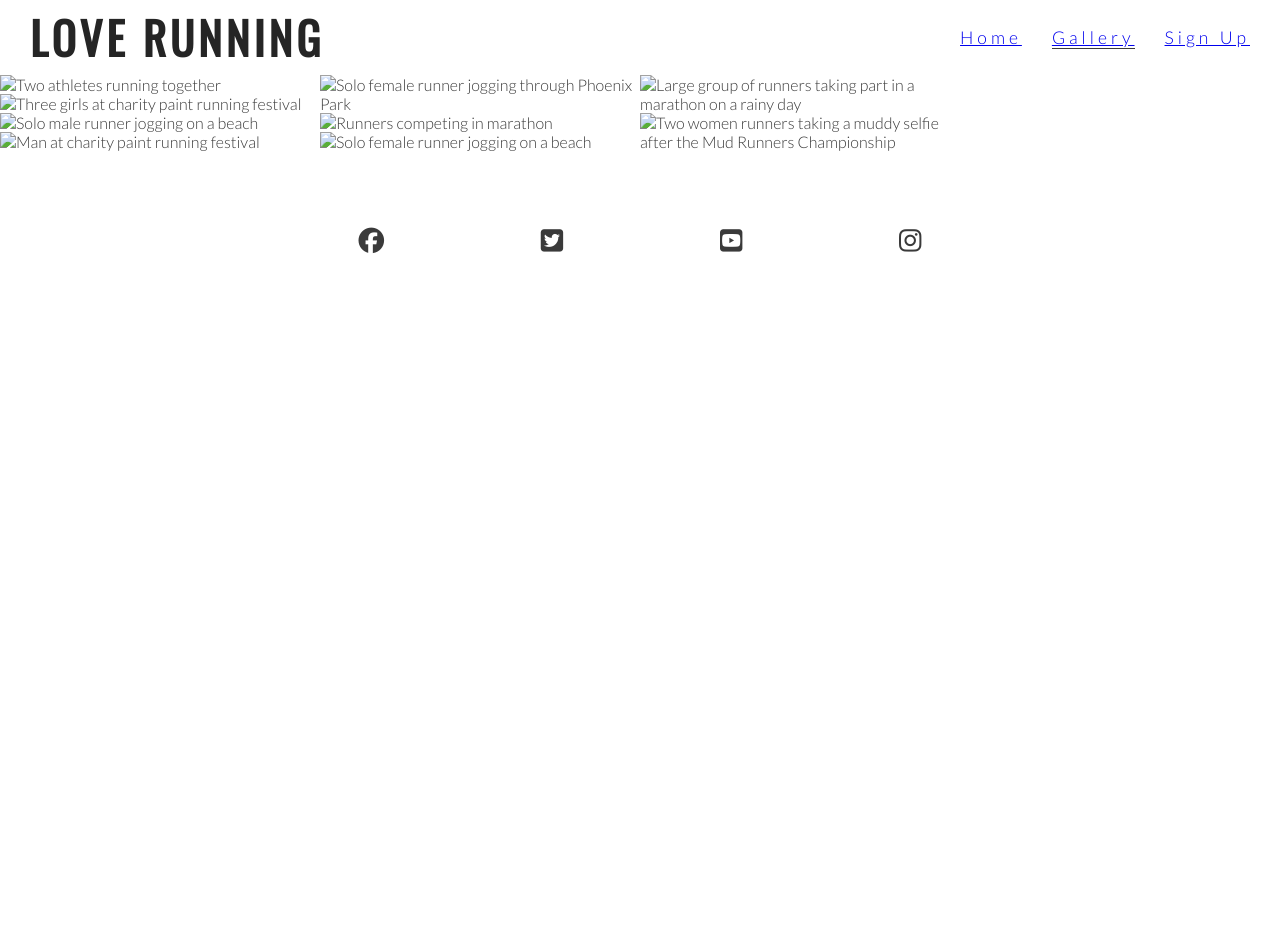
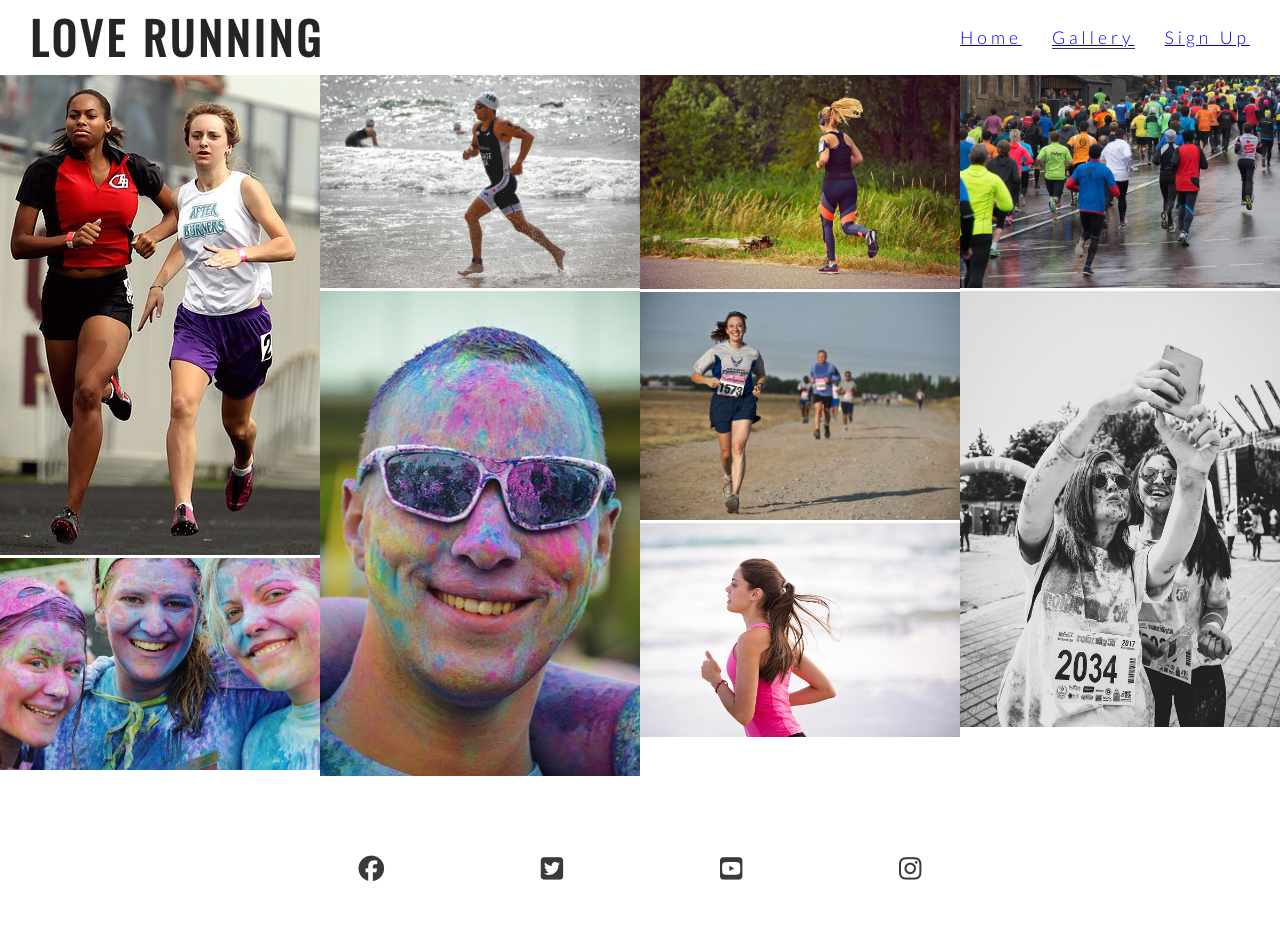
Before and after one commit to Barney40/love-running, a plain HTML site: page gallery.html in a window 1280 px wide. Before the commit the page ends 800 px from the top, so only its background shows below. Drawn offline with nearby package versions, Linux system fonts and the light colour scheme.

Commit message:
Amend gallery image links

```diff
--- a/gallery.html
+++ b/gallery.html
@@ -32,16 +32,15 @@
         </nav>
     </header>
     <section id="photos">
-        <img src="assets/images/athletes.jpg.url" alt="Two athletes running together">
-        <img src="assets/images/girls.jpg.url" alt="Three girls at charity paint running festival">
-        <img src="assets/images/runner3.jpg.url" alt="Solo male runner jogging on a beach">
-        <img src="assets/images/man.jpg.url" alt="Man at charity paint running festival">
-        <img src="assets/images/runner1.jpg.url" alt="Solo female runner jogging through Phoenix Park">
-        <img src="assets/images/runner2.jpg.url" alt="Runners competing in marathon">
-        <img src="assets/images/runner4.jpg.url" alt="Solo female runner jogging on a beach">
-        <img src="assets/images/running_gang.jpg.url"
-            alt="Large group of runners taking part in a marathon on a rainy day">
-        <img src="assets/images/mud-run.jpg.url"
+        <img src="assets/images/athletes.jpg" alt="Two athletes running together">
+        <img src="assets/images/girls.jpg" Three girls at charity paint running festival">
+        <img src="assets/images/runner3.jpg" alt="Solo male runner jogging on a beach">
+        <img src="assets/images/man.jpg" alt="Man at charity paint running festival">
+        <img src="assets/images/runner1.jpg" alt="Solo female runner jogging through Phoenix Park">
+        <img src="assets/images/runner2.jpg" alt="Runners competing in marathon">
+        <img src="assets/images/runner4.jpg" alt="Solo female runner jogging on a beach">
+        <img src="assets/images/running_gang.jpg" alt="Large group of runners taking part in a marathon on a rainy day">
+        <img src="assets/images/mud-run.jpg"
             alt="Two women runners taking a muddy selfie after the Mud Runners Championship">
 
     </section>
```
